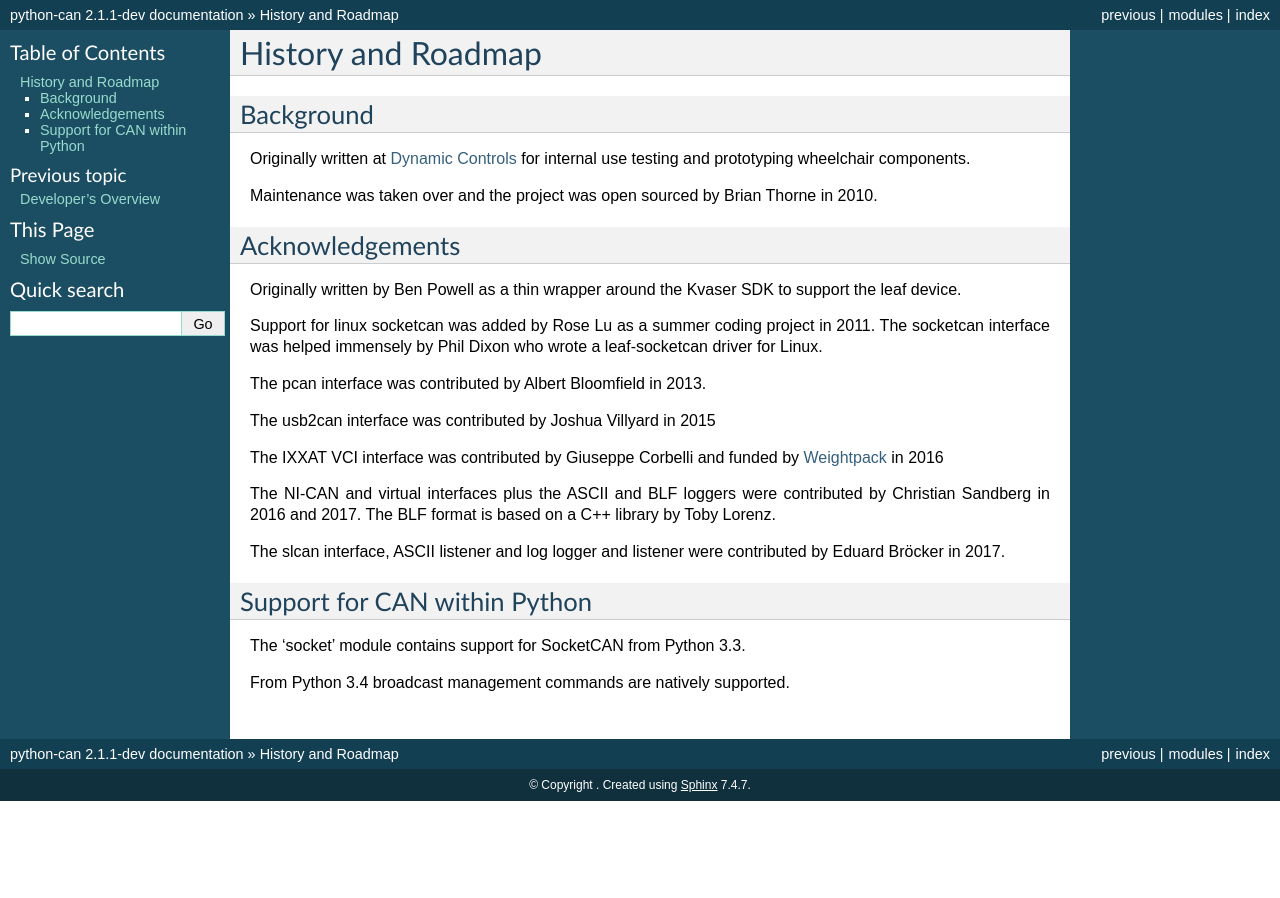
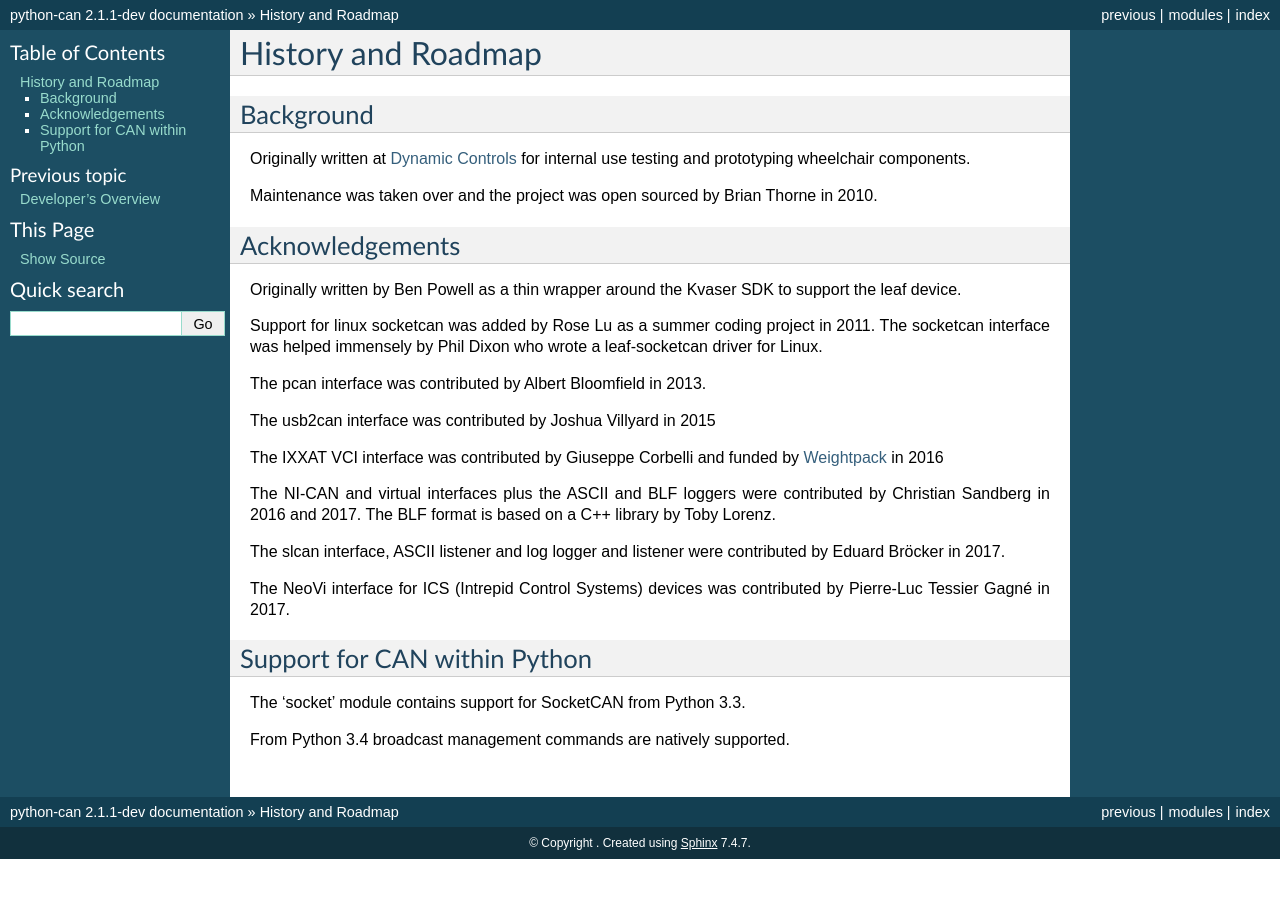
Before and after one commit to hardbyte/python-can, a Sphinx documentation site: the page built from doc/history.rst, in a window 1280 px wide. Built offline with Sphinx 7.4.7, drawn with Linux system fonts in a browser that asks for light colours.

Commit message:
Adding NeoVi interface information in history

```diff
--- a/doc/history.rst
+++ b/doc/history.rst
@@ -33,6 +33,9 @@ a C++ library by Toby Lorenz.
 
 The slcan interface, ASCII listener and log logger and listener were contributed by Eduard Bröcker in 2017.
 
+The NeoVi interface for ICS (Intrepid Control Systems) devices was contributed
+by Pierre-Luc Tessier Gagné in 2017.
+
 
 Support for CAN within Python
 -----------------------------
```
